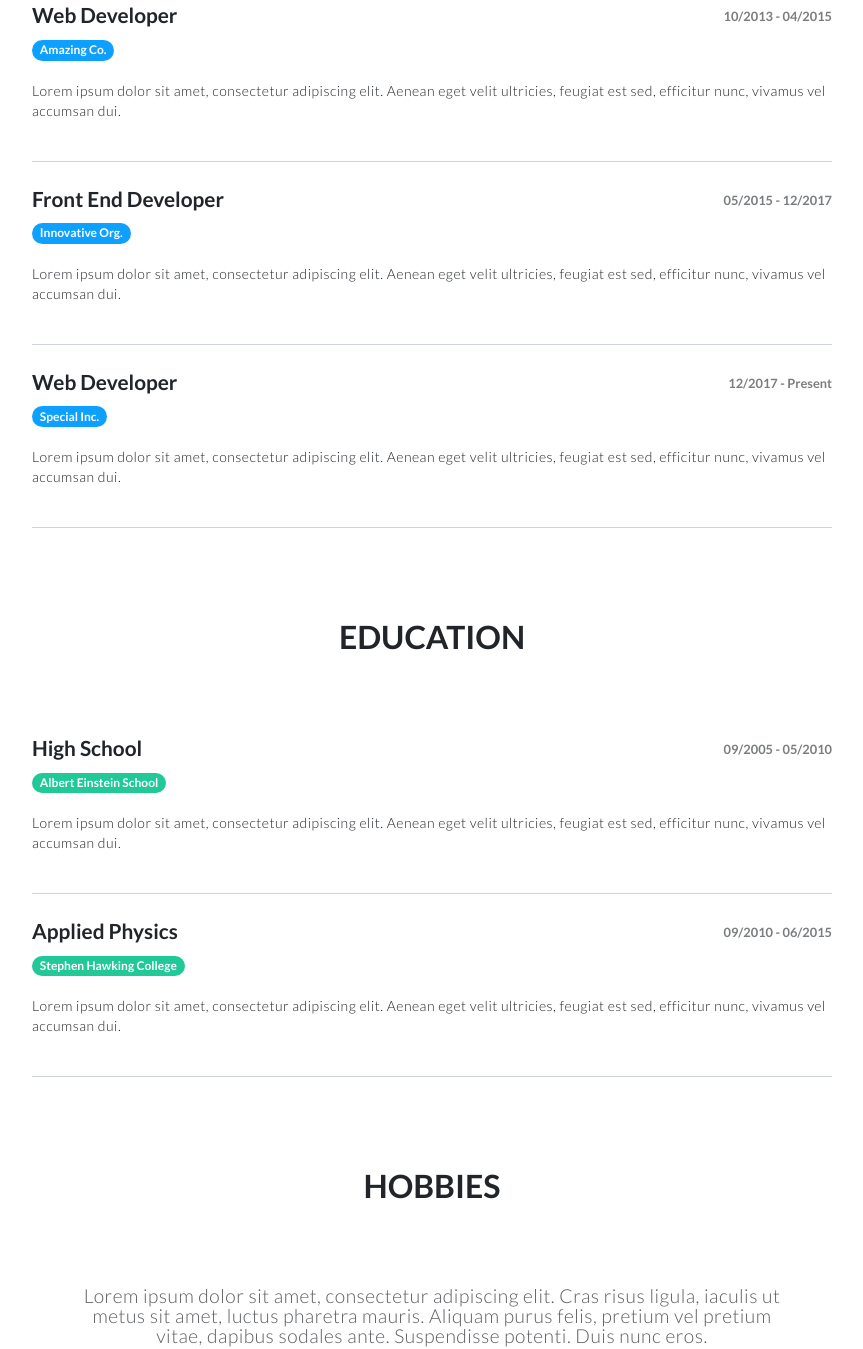
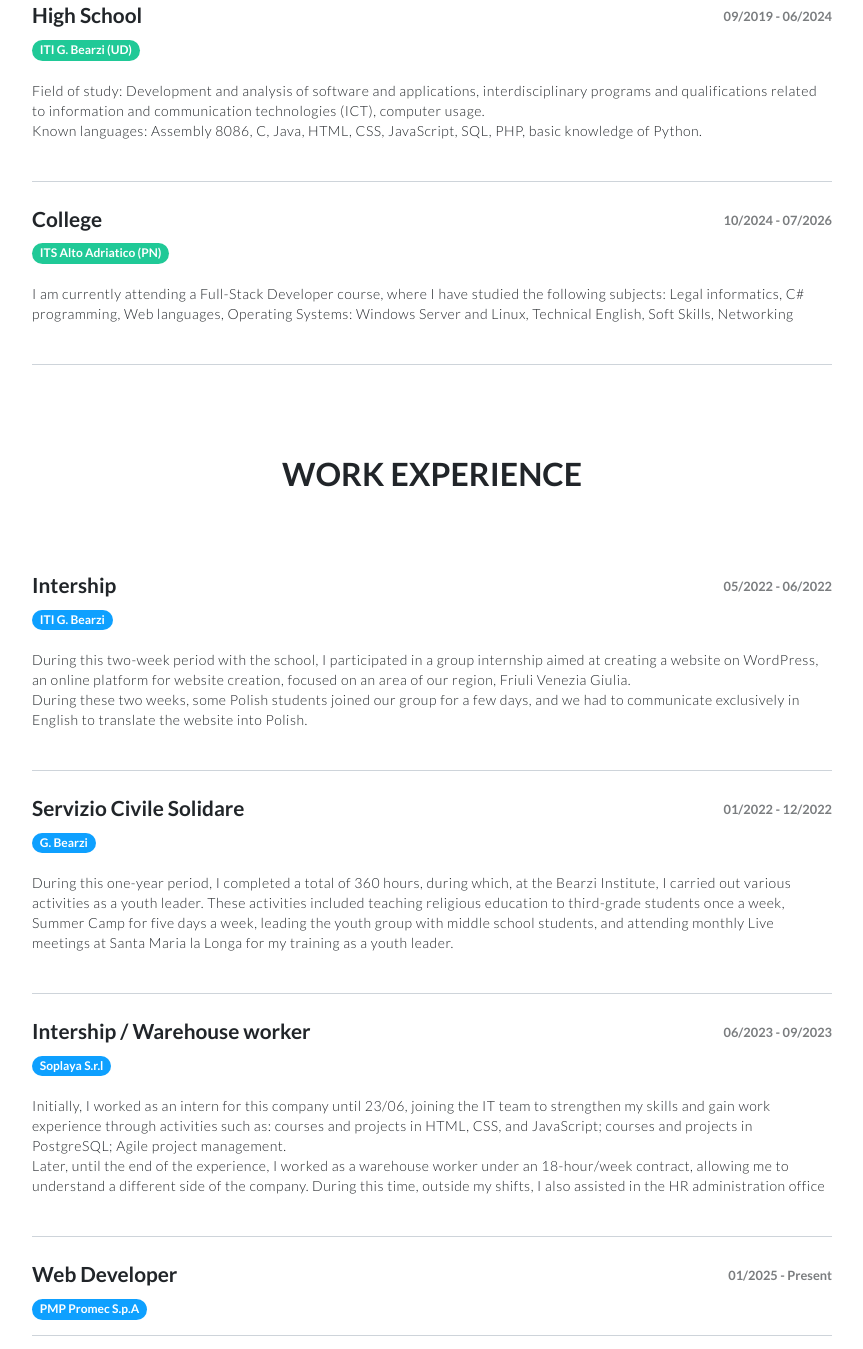
Before and after one commit to PaulXV/PaulXV.github.io, a plain HTML site: page info.html in a window 1280 px wide. Shown: the part 727-2076 px from the top of the page, without its empty margins (208-1071 px from the left). Drawn offline with Linux system fonts and the light colour scheme.

Commit message:
worked on my info page

```diff
--- a/info.html
+++ b/info.html
@@ -1,5 +1,5 @@
 <!DOCTYPE html>
-<html data-bs-theme="light">
+<html data-bs-theme="ligh">
 
 <head>
     <meta charset="utf-8">
@@ -31,11 +31,38 @@
             <div class="text-center p-4 p-lg-5">
                 <p class="fw-bold text-primary mb-2">Full-Stack Developer</p>
                 <h1 class="fw-bold mb-4" style="padding-bottom: 0px;margin-bottom: 10px;">Hello, I'm Paolo, nice to meet you!</h1>
-                <p style="padding-top: 0px;margin-bottom: 30px;"><strong>Currently studying at ITS Alto Adriatico&nbsp;</strong></p><button class="btn btn-primary fs-5 me-2 py-2 px-4" type="button">CV download</button>
+                <p style="padding-top: 0px;margin-bottom: 30px;"><strong>Currently studying at ITS Alto Adriatico&nbsp;</strong></p>
+                <a class="btn btn-primary fs-5 me-2 py-2 px-4" type="button" href="assets/files/Brugnola_CV.pdf" target="_blank">CV download</a>
             </div>
         </section>
         <section class="portfolio-block cv">
             <div class="container">
+                <div class="education group">
+                    <div class="heading">
+                        <h2 class="text-center">Education</h2>
+                    </div>
+                    <div class="item">
+                        <div class="row">
+                            <div class="col-md-6">
+                                <h3>High School</h3>
+                                <span class="badge rounded-pill bg-success">ITI G. Bearzi (UD)</span>
+                            </div>
+                            <div class="col-6"><span class="text-muted period">09/2019 - 06/2024</span></div>
+                        </div>
+                        <p>Field of study: Development and analysis of software and applications, interdisciplinary programs and qualifications related to information and communication technologies (ICT), computer usage.
+                            <br/>Known languages: Assembly 8086, C, Java, HTML, CSS, JavaScript, SQL, PHP, basic knowledge of Python.</p>
+                    </div>
+                    <div class="item">
+                        <div class="row">
+                            <div class="col-md-6">
+                                <h3>College</h3>
+                                <span class="badge rounded-pill bg-success">ITS Alto Adriatico (PN)</span>
+                            </div>
+                            <div class="col-md-6"><span class="text-muted period">10/2024 - 07/2026</span></div>
+                        </div>
+                        <p>I am currently attending a Full-Stack Developer course, where I have studied the following subjects: Legal informatics, C# programming, Web languages, Operating Systems: Windows Server and Linux, Technical English, Soft Skills, Networking</p>
+                    </div>
+                </div>
                 <div class="work-experience group">
                     <div class="heading">
                         <h2 class="text-center">Work Experience</h2>
@@ -43,52 +70,40 @@
                     <div class="item">
                         <div class="row">
                             <div class="col-md-6">
-                                <h3>Web Developer</h3><span class="badge rounded-pill bg-primary">Amazing Co.</span>
+                                <h3>Intership</h3><span class="badge rounded-pill bg-primary">ITI G. Bearzi</span>
                             </div>
-                            <div class="col-md-6"><span class="text-muted period">10/2013 - 04/2015</span></div>
+                            <div class="col-md-6"><span class="text-muted period">05/2022 - 06/2022</span></div>
                         </div>
-                        <p>Lorem ipsum dolor sit amet, consectetur adipiscing elit. Aenean eget velit ultricies, feugiat est sed, efficitur nunc, vivamus vel accumsan dui.</p>
+                        <p>During this two-week period with the school, I participated in a group internship aimed at creating a website on WordPress, an online platform for website creation, focused on an area of our region, Friuli Venezia Giulia.
+                            <br>During these two weeks, some Polish students joined our group for a few days, and we had to communicate exclusively in English to translate the website into Polish.</p>
+                    </div>
+                    <div class="item">
+                        <div class="row">
+                            <div class="col-md-6">
+                                <h3>Servizio Civile Solidare</h3><span class="badge rounded-pill bg-primary">G. Bearzi</span>
+                            </div>
+                            <div class="col-md-6"><span class="text-muted period">01/2022 - 12/2022</span></div>
+                        </div>
+                        <p>During this one-year period, I completed a total of 360 hours, during which, at the Bearzi Institute, I carried out various activities as a youth leader. These activities included teaching religious education to third-grade students once a week, Summer Camp for five days a week, leading the youth group with middle school students, and attending monthly Live meetings at Santa Maria la Longa for my training as a youth leader.</p>
                     </div>
                     <div class="item">
                         <div class="row">
                             <div class="col-6">
-                                <h3>Front End Developer</h3><span class="badge rounded-pill bg-primary">Innovative&nbsp;Org.</span>
+                                <h3>Intership / Warehouse worker</h3>
+                                <span class="badge rounded-pill bg-primary">Soplaya S.r.l</span>
                             </div>
-                            <div class="col-md-6"><span class="text-muted period">05/2015 - 12/2017</span></div>
+                            <div class="col-md-6"><span class="text-muted period">06/2023 - 09/2023</span></div>
                         </div>
-                        <p>Lorem ipsum dolor sit amet, consectetur adipiscing elit. Aenean eget velit ultricies, feugiat est sed, efficitur nunc, vivamus vel accumsan dui.</p>
+                        <p>Initially, I worked as an intern for this company until 23/06, joining the IT team to strengthen my skills and gain work experience through activities such as: courses and projects in HTML, CSS, and JavaScript; courses and projects in PostgreSQL; Agile project management.
+                            <br>Later, until the end of the experience, I worked as a warehouse worker under an 18-hour/week contract, allowing me to understand a different side of the company. During this time, outside my shifts, I also assisted in the HR administration office</p>
                     </div>
                     <div class="item">
                         <div class="row">
                             <div class="col-md-6">
-                                <h3>Web Developer</h3><span class="badge rounded-pill bg-primary">Special&nbsp;Inc.</span>
+                                <h3>Web Developer</h3><span class="badge rounded-pill bg-primary">PMP Promec S.p.A</span>
                             </div>
-                            <div class="col-md-6"><span class="text-muted period">12/2017 - Present</span></div>
+                            <div class="col-md-6"><span class="text-muted period">01/2025 - Present</span></div>
                         </div>
-                        <p>Lorem ipsum dolor sit amet, consectetur adipiscing elit. Aenean eget velit ultricies, feugiat est sed, efficitur nunc, vivamus vel accumsan dui.</p>
-                    </div>
-                </div>
-                <div class="education group">
-                    <div class="heading">
-                        <h2 class="text-center">Education</h2>
-                    </div>
-                    <div class="item">
-                        <div class="row">
-                            <div class="col-md-6">
-                                <h3>High School</h3><span class="badge rounded-pill bg-success">Albert Einstein School</span>
-                            </div>
-                            <div class="col-6"><span class="text-muted period">09/2005 - 05/2010</span></div>
-                        </div>
-                        <p>Lorem ipsum dolor sit amet, consectetur adipiscing elit. Aenean eget velit ultricies, feugiat est sed, efficitur nunc, vivamus vel accumsan dui.</p>
-                    </div>
-                    <div class="item">
-                        <div class="row">
-                            <div class="col-md-6">
-                                <h3>Applied Physics</h3><span class="badge rounded-pill bg-success">Stephen Hawking College</span>
-                            </div>
-                            <div class="col-md-6"><span class="text-muted period">09/2010 - 06/2015</span></div>
-                        </div>
-                        <p>Lorem ipsum dolor sit amet, consectetur adipiscing elit. Aenean eget velit ultricies, feugiat est sed, efficitur nunc, vivamus vel accumsan dui.</p>
                     </div>
                 </div>
                 <div class="group"></div>
@@ -96,7 +111,13 @@
                     <div class="heading">
                         <h2 class="text-center">Hobbies</h2>
                     </div>
-                    <p class="text-center text-muted">Lorem ipsum dolor sit amet, consectetur adipiscing elit. Cras risus ligula, iaculis ut metus sit amet, luctus pharetra mauris. Aliquam purus felis, pretium vel pretium vitae, dapibus sodales ante. Suspendisse potenti. Duis nunc eros.</p>
+                    <div class="container">
+                        <div class="row g-0">
+                            <div class="col-md-6 col-lg-4 item zoom-on-hover"><a href="#"><img class="img-fluid image" src="/assets/img/hobby/f1.jpg"></a></div>
+                            <div class="col-md-6 col-lg-4 item zoom-on-hover"><a href="#"><img class="img-fluid image" src="/assets/img/hobby/basket.jpg"></a></div>
+                            <div class="col-md-6 col-lg-4 item zoom-on-hover"><a href="#"><img class="img-fluid image" src="/assets/img/hobby/photography.jpg"></a></div>
+                        </div>
+                    </div>
                 </div>
             </div>
         </section>
```
Also changed, not shown: contact.html (+1 -1 lines).
